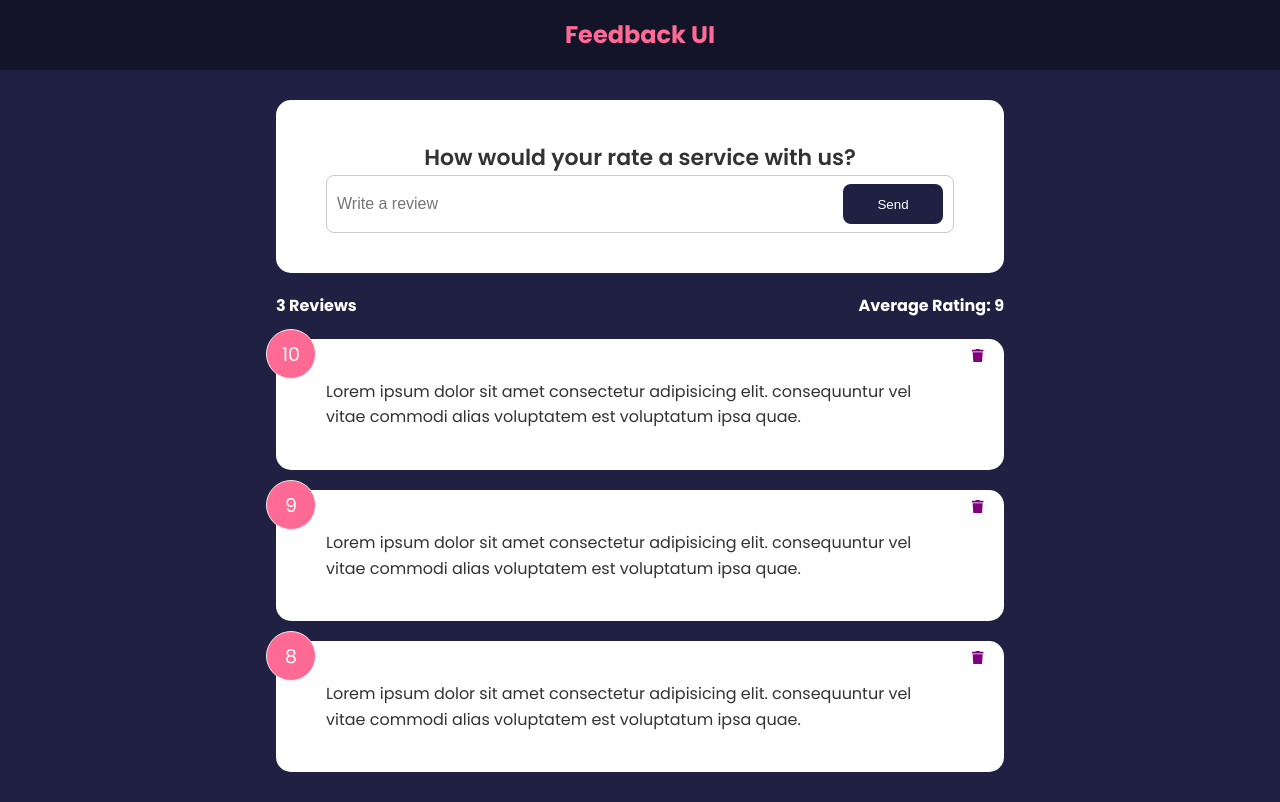
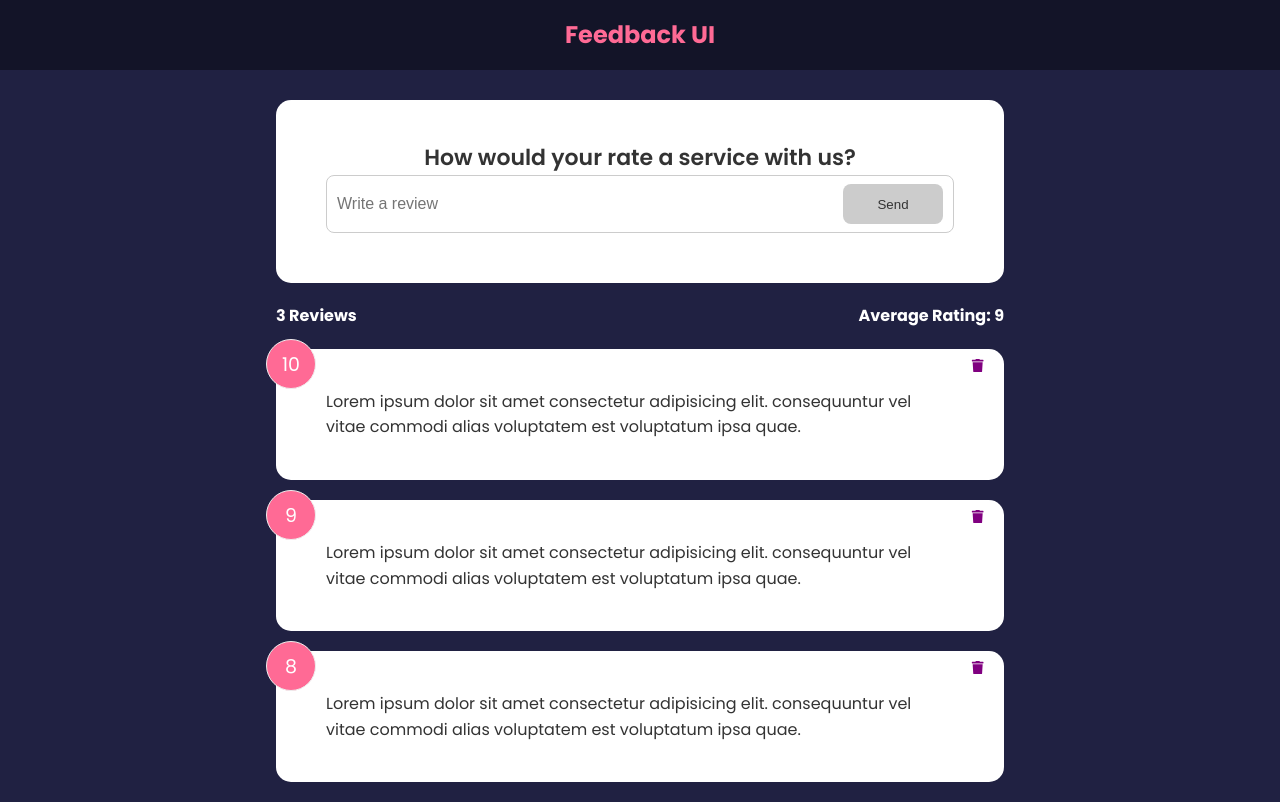
Before and after one commit to Ted-AfroEm/Feedback-UI, a React (Create React App) app: page / in a window 1280 px wide. Built offline with nearby package versions, Linux system fonts and the light colour scheme.

Commit message:
Real-time validation

```diff
--- a/src/components/FeedbackForm.jsx
+++ b/src/components/FeedbackForm.jsx
@@ -4,9 +4,21 @@ import Button from "./shared/Button.tsx";
 
 const FeedbackForm = () => {
   const [review, setReview] = useState("");
+  const [btnDisabled, setBtnDisabled] = useState(true);
+  const [message, setMessage] = useState("");
 
   let handleTextChange = (e) => {
     setReview(e.target.value);
+    if (review === "") {
+      setBtnDisabled(true);
+      setMessage(null);
+    } else if (review !== "" && review.trim().length <= 10) {
+      setBtnDisabled(true);
+      setMessage("Review must be atlist 10 characters long.");
+    } else {
+      setBtnDisabled(false);
+      setMessage("");
+    }
   };
   return (
     <Card>
@@ -20,8 +32,11 @@ const FeedbackForm = () => {
             onChange={handleTextChange}
             value={review}
           />
-          <Button type="submit">Send</Button>
+          <Button type="submit" isDisabled={btnDisabled}>
+            Send
+          </Button>
         </div>
+        <div className="message">{message}</div>
       </form>
     </Card>
   );
```
